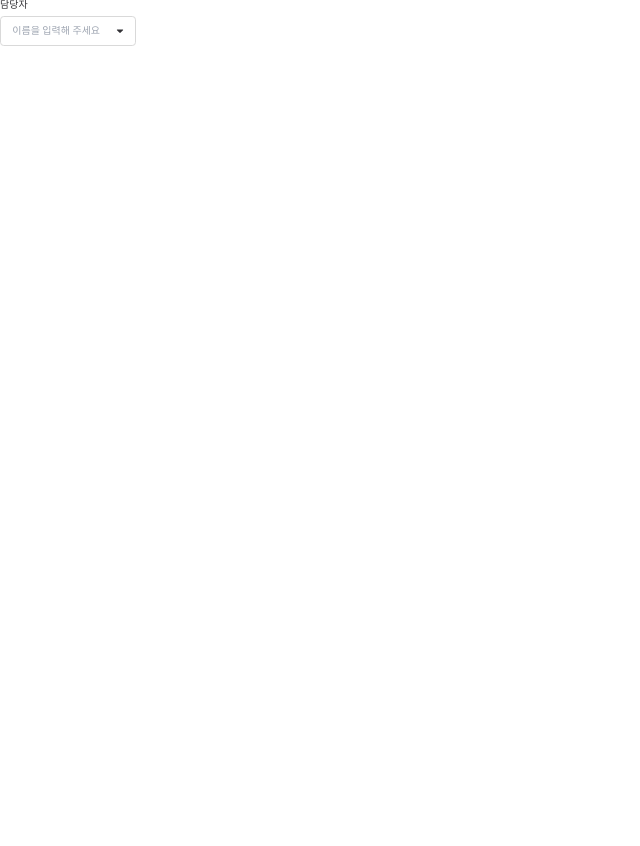
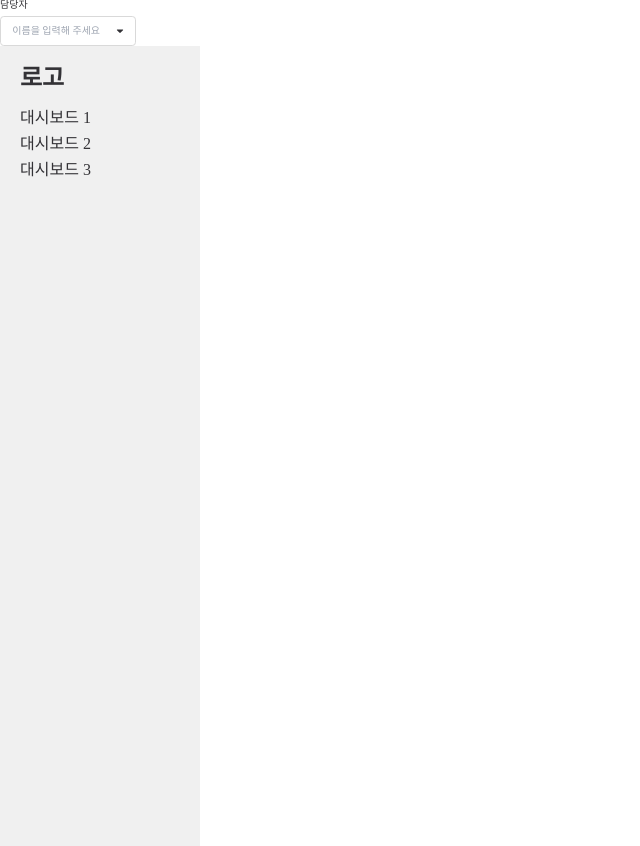
Before and after one commit to sprint-part3-team11/taskify, a Next.js app: page /jy in a window 1280 px wide. Shown: the whole page, without its empty margins (0-640 px from the left). Before the commit the page ends 800 px from the top, so only its background shows below. Built offline with nearby package versions, Linux system fonts and the light colour scheme.

Commit message:
ui: 사이드바 구현만 해놓기

```diff
--- /dev/null
+++ b/src/components/common/SideBar.tsx
@@ -0,0 +1,67 @@
+import { useRouter } from 'next/router';
+import { useState } from 'react';
+import styled from 'styled-components';
+
+const S = {
+  SidebarWrapper: styled.div`
+    background-color: #f0f0f0;
+    width: 200px;
+    height: 100vh;
+    padding: 20px;
+  `,
+  Logo: styled.div`
+    font-size: 24px;
+    font-weight: bold;
+    margin-bottom: 20px;
+    cursor: pointer;
+  `,
+  DashboardItem: styled.li<{ active: boolean }>`
+    cursor: pointer;
+    margin-bottom: 10px;
+    font-size: 16px;
+    ${({ active }) => active && `font-weight: bold;`}
+  `,
+};
+
+interface DashboardProps {
+  id: string;
+  name: string;
+}
+
+interface SidebarProps {
+  dashboards: DashboardProps[];
+}
+
+const Sidebar: React.FC<SidebarProps> = ({ dashboards }) => {
+  const router = useRouter();
+  const [updatedDashboards, setUpdatedDashboards] =
+    useState<DashboardProps[]>(dashboards);
+
+  const handleLogoClick = () => {
+    router.push('/');
+  };
+
+  const handleDashboardClick = (dashboardId: string) => {
+    router.push(`/dashboard/${dashboardId}`);
+  };
+
+  return (
+    <S.SidebarWrapper>
+      <S.Logo onClick={handleLogoClick}>로고</S.Logo>
+      <ul>
+        {updatedDashboards.map((dashboard) => (
+          <S.DashboardItem
+            key={dashboard.id}
+            active={dashboard.id === router.query.dashboardId}
+            onClick={() => handleDashboardClick(dashboard.id)}
+          >
+            {dashboard.name} {dashboard.id === router.query.dashboardId && '👑'}
+          </S.DashboardItem>
+        ))}
+      </ul>
+      {/* 여기에 모달 추가  */}
+    </S.SidebarWrapper>
+  );
+};
+
+export default Sidebar;
--- a/src/pages/jy.tsx
+++ b/src/pages/jy.tsx
@@ -1,5 +1,7 @@
 import { useState } from 'react';
+import React from 'react';
 import SelectBox from '@/components/common/SelectBox';
+import Sidebar from '@/components/common/SideBar';
 
 const selectBoxOptions = [
   { value: '배유철', label: '배유철' },
@@ -9,9 +11,21 @@ const selectBoxOptions = [
   { value: '난사람', label: 'alallalalalaalalallalalalalaaalalalaalal' },
 ];
 
+const dashboards = [
+  { id: '1', name: '대시보드 1' },
+  { id: '2', name: '대시보드 2' },
+  { id: '3', name: '대시보드 3' },
+];
 function jy() {
   return (
-    <SelectBox title={'담당자'} options={selectBoxOptions} placeholder={true} />
+    <>
+      <SelectBox
+        title={'담당자'}
+        options={selectBoxOptions}
+        placeholder={true}
+      />
+      <Sidebar dashboards={dashboards} />
+    </>
   );
 }
 
```
